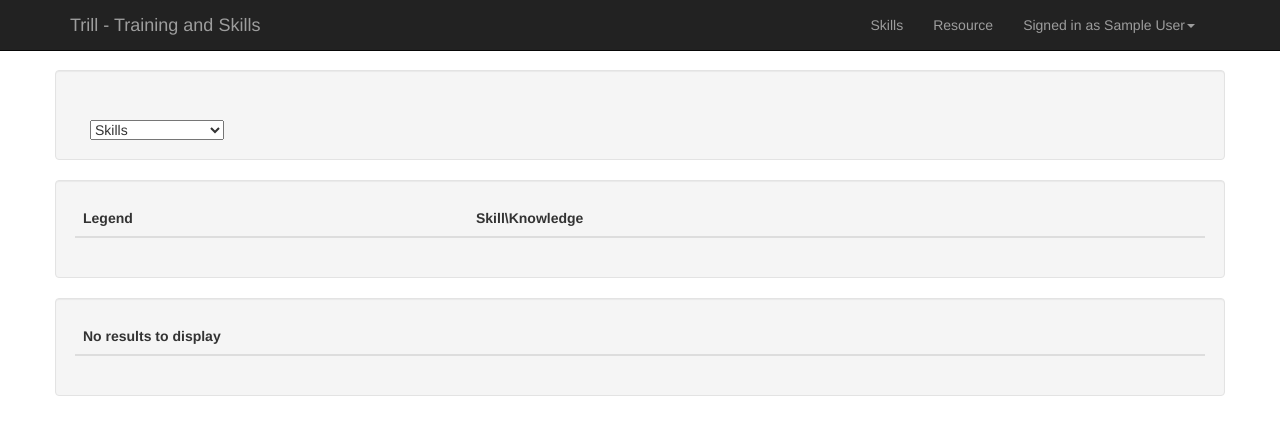
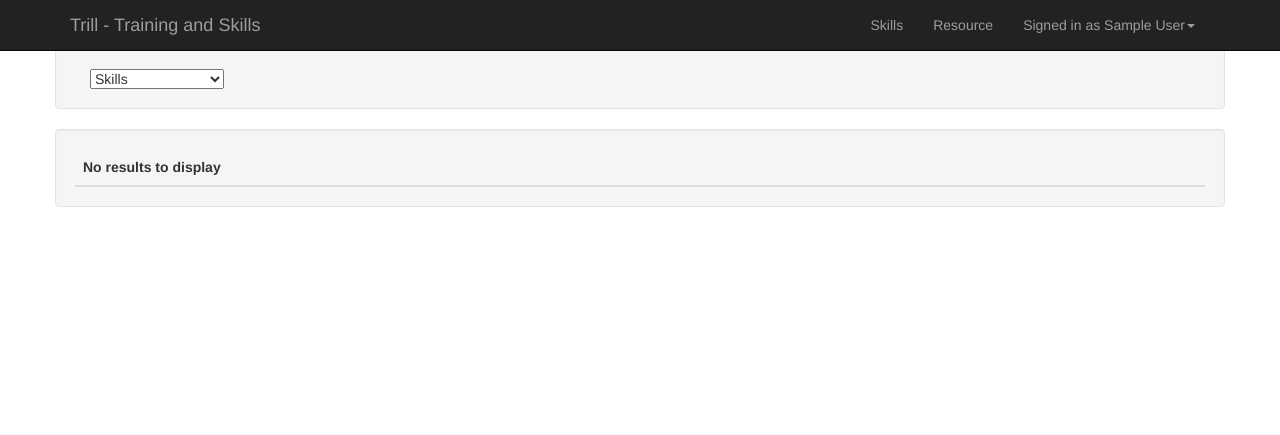
Before and after one commit to LandRegistry/trill, a Flask app: page /resource in a window 1280 px wide. Shown: the top 435 px of the page. Run offline with Flask 2, Linux system fonts and the light colour scheme; the visitor is signed in with stand-in values (Sample User, id 1); lists and menus that the app fills with data are empty; some libraries are stand-ins or nearby versions.

Commit message:
Tidy resource page

```diff
--- a/application/database.py
+++ b/application/database.py
@@ -187,7 +187,7 @@ def GetusersWithThreeSkills(skill1, skill2, skill3):
             for instance3 in db.session.query(User).order_by(User.surname).join(UserSkill,Skill).filter(Skill.id == skill3_id, User.id == instance2.id):
                 proficiency_c = GetUserSkillProficiencyLevel(instance3.id,skill3_id)
 
-                if (proficiency_a > 1) or (proficiency_b > 1) or (proficiency_c > 1):
+                if (proficiency_a >= 1) or (proficiency_b >= 1) or (proficiency_c >= 1):
 
                           user.update({'firstname': instance.firstname,'surname': instance.surname, 'proficiency_a': proficiency_a, 'proficiency_b': proficiency_b, 'proficiency_c': proficiency_c})
                           users.append(user)
--- a/application/server.py
+++ b/application/server.py
@@ -350,6 +350,7 @@ def resource():
             skill_report.skills3.clear()
             skill2 = ''
             skill_report.skills3.clear()
+            skill_value2 =''
             skill_value3 =''
 
     elif 'categ3' in request.args:
--- a/application/static/main.css
+++ b/application/static/main.css
@@ -46,7 +46,7 @@ html, body { height: 90%}
     padding-right: 24px /* Optional for caret */;
     text-align: left;
     text-overflow: ellipsis;
-    width: 90%;
+    width: 75%;
 }
 
 #categ1, #categ2, #categ3 {
@@ -56,3 +56,10 @@ html, body { height: 90%}
   text-overflow: ellipsis;
   width: 25%;
 }
+
+#container1 {
+  padding-top: 3%;
+}
+
+.bodycontainer { max-height: 285px; width: 100%; margin: 0; overflow-y: auto; }
+.table-scrollable { margin: 0; padding: 0; }
--- a/application/templates/resource.html
+++ b/application/templates/resource.html
@@ -3,8 +3,7 @@
 {% block title %}Find your resource{% endblock %}
 
 {% block content %}
-<div class= 'row top70'>
-    <div class='container well'>
+    <div id='container1' class='container well'>
         <div class="top30 dropdown col-md-6">
             <form>
                 <select id='categ1'class='dropdown-toggle' name='categ1' onclick='this.form.submit()'>
@@ -78,42 +77,35 @@
     {% endif %}
   </div>
 
-    <div class='container well'>
-     <table class="table table-hover">
-       <thead>
-         <tr>
-           <th>Legend</th>
-           <th>Skill\Knowledge</th>
-         </tr>
-       </thead>
-       <tbody>
+  {% if skill_value1 %}
+    <div class='container well well-main'>
+      <div class='row'>
+        <div class="col-xs-1"><strong>Legend</strong></div>
+        <div class="col-xs-11"><strong>Skill\Knowledge,</strong></div>
+      </div>
 
-            {% if skill_value1 %}
-              <tr>
-                  <th>A</th>
-                  <th>{{skill_value1}}</th>
-              </tr>
+      <div class='row'>
+        <div class="col-xs-1"><strong>A</strong></div>
+        <div class="col-xs-11">{{skill_value1}}</div>
+      </div>
         {% if skill_value2 %}
-                <tr>
-                  <th>B</th>
-                  <th>{{skill_value2}}</th>
-                </tr>
+          <div class='row'>
+            <div class="col-xs-1"><strong>B</strong></div>
+            <div class="col-xs-11">{{skill_value2}}</div>
+          </div>
           {% if skill_value3 %}
-                  <tr>
-                    <th>C</th>
-                    <th>{{skill_value3}}</th>
-                  </tr>
+            <div class='row'>
+              <div class="col-xs-1"><strong>C</strong></div>
+              <div class="col-xs-11">{{skill_value3}}</div>
+            </div>
           {% endif %}
         {% endif %}
+      </div>
     {% endif %}
 
-       </tbody>
-     </table>
-
-   </div>
-
    <div class='container well'>
-       <table class="table table-hover">
+     <div class="bodycontainer scrollable">
+       <table class="table table-hover table-scrollable">
          <thead>
            <tr>
              {% if users %}
@@ -135,6 +127,8 @@
 
            </tr>
          </thead>
+
+
          <tbody>
            {% if users %}
              {% for user in users %}
@@ -152,4 +146,5 @@
        </table>
    </div>
  </div>
+
 {% endblock %}
```
Lines whose indentation alone changed are shown as unchanged.
